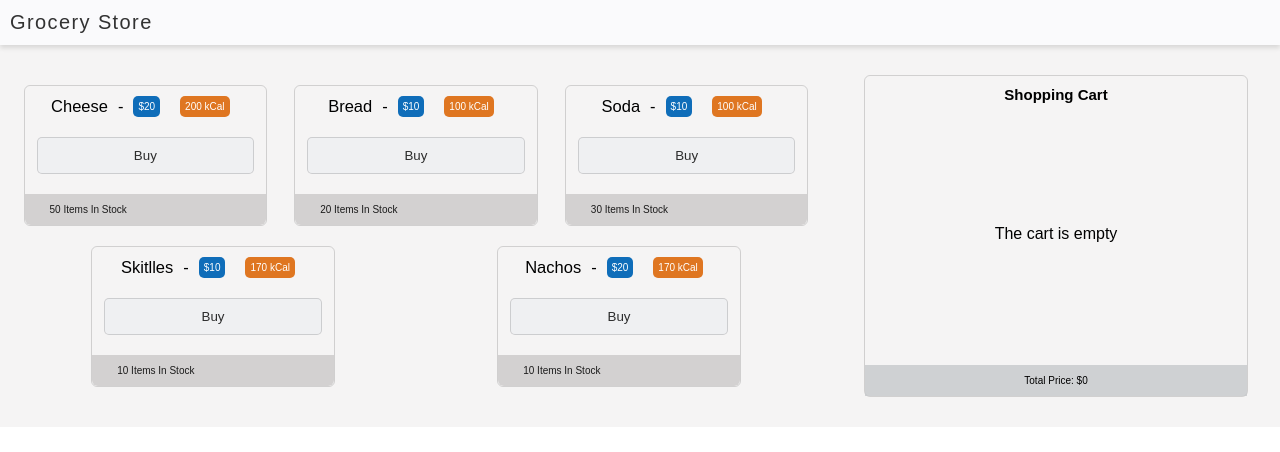
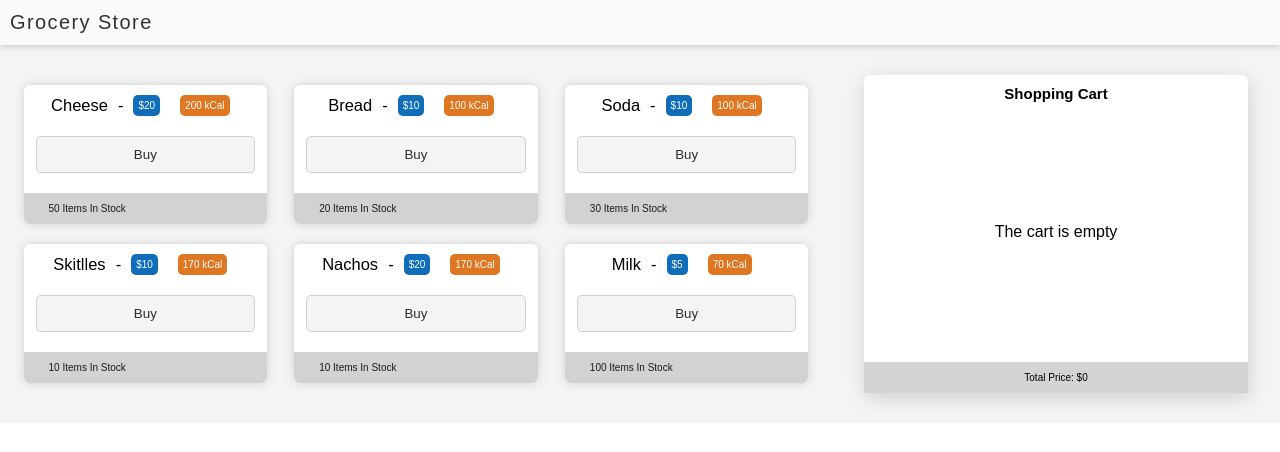
Before and after one commit to dragosbus/grocery, a React (Create React App) app: page / in a window 1280 px wide. Shown: the top 452 px of the page. Built offline with nearby package versions, Linux system fonts and the light colour scheme.

Commit message:
minor change of style

```diff
--- a/src/App.css
+++ b/src/App.css
@@ -33,13 +33,14 @@ main {
 .grocery li {
   width: 90%;
   margin: 1rem auto;
-  border: 1px solid rgba(0, 0, 0, 0.15);
+  box-shadow: 0 0 1rem rgba(0, 0, 0, 0.15);
   padding-top: 1rem;
   border-radius: 6px;
   display: flex;
   align-items: center;
   justify-content: center;
   flex-wrap: wrap;
+  background: #fff;
 }
 
 .grocery li p {
@@ -80,13 +81,14 @@ main {
   width: 90%;
   margin: 1rem auto;
   text-align: center;
-  border: 1px solid rgba(0, 0, 0, 0.15);
+  box-shadow: 0.1rem 0.5rem 2rem rgba(0, 0, 0, 0.15);
   padding-top: 1rem;
   border-radius: 6px;
   display: flex;
   justify-content: center;
   align-items: center;
   flex-wrap: wrap;
+  background: #fff;
 }
 
 .shopping-cart > p {
@@ -131,11 +133,28 @@ main {
   padding: 1rem;
 }
 
-.cart-items li {
+.cart-item {
   border: 1px solid rgba(0, 0, 0, 0.15);
   margin: 1rem auto;
   padding: 1rem;
   font-size: 1.5rem;
+  display: flex;
+  justify-content: center;
+  flex-wrap: wrap;
+  align-items: center;
+  border-radius: 3px;
+}
+
+.cart-item .btn {
+  width: 10rem;
+  display: inline-block;
+  margin: 1rem;
+  font-size: 1.15rem;
+  padding: 0.5rem;
+}
+
+.cart-item div {
+  width: 100%;
 }
 
 @media (min-width: 660px) {
--- a/src/components/CartItem.js
+++ b/src/components/CartItem.js
@@ -1,13 +1,18 @@
 import React from 'react';
 
-
 const CartItem = props => (
-    <li>
-        <p>{props.name}</p>
-        <p>{props.counter}</p>
-        <button onClick={props.returnOneItem}>Return one item</button>
-        <button onClick={props.returnAllItems}>Return all items</button>
-    </li>
+  <li className="cart-item">
+    <p>{props.name}</p>
+    <p>-{props.counter}</p>
+    <div>
+      <button className="btn" onClick={props.returnOneItem}>
+        Return one item
+      </button>
+      <button className="btn" onClick={props.returnAllItems}>
+        Return all items
+      </button>
+    </div>
+  </li>
 );
 
 export default CartItem;
--- a/src/data.json
+++ b/src/data.json
@@ -28,6 +28,12 @@
              "price": 20,
              "cal": 170,
              "items": 10
+         },
+         {
+             "name": "milk",
+             "price": 5,
+             "cal": 70,
+             "items": 100
          }
      ]
  }
```
